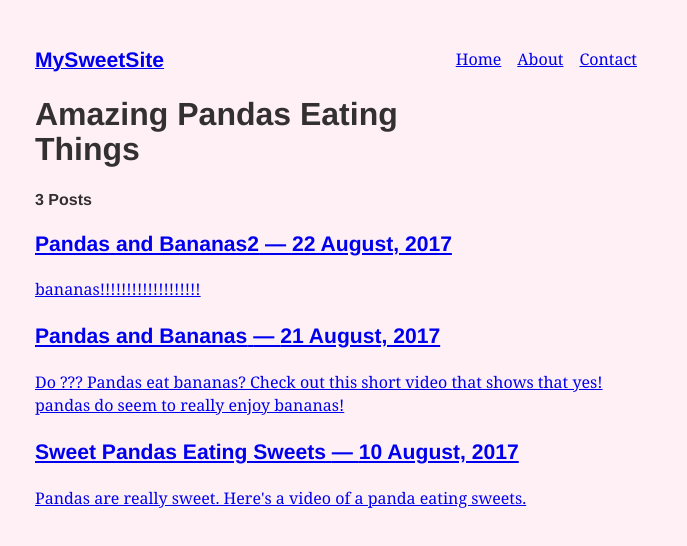
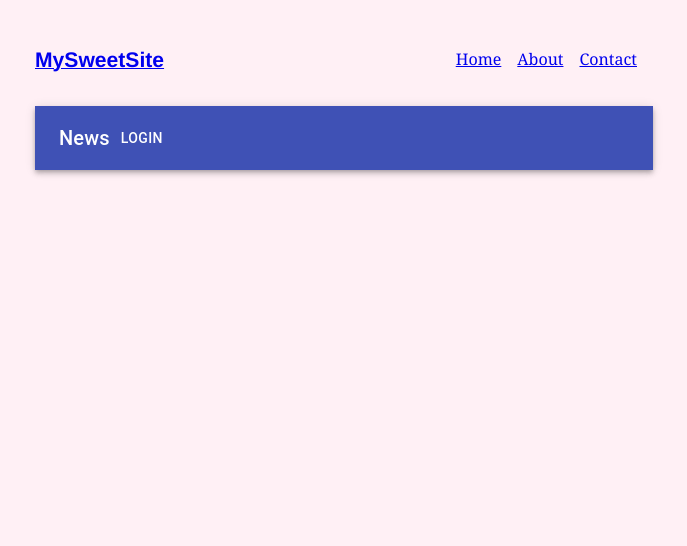
Before and after one commit to TARTIGA/Gatsby-Site, a Gatsby site: page / in a window 1280 px wide. Shown: the whole page, without its empty margins (296-983 px from the left). Built offline with nearby package versions, Linux system fonts and the light colour scheme; Gatsby itself is replaced by a stand-in of ours; some packages are replaced by stand-ins of ours.

Commit message:
add material ui

```diff
--- a/gatsby-config.js
+++ b/gatsby-config.js
@@ -6,7 +6,7 @@
 
 module.exports = {
   siteMetadata: {
-    title: `Pandas Eating Lots`,
+    title: `IP Project`,
   },
   plugins: [
     {
@@ -14,6 +14,15 @@ module.exports = {
       options: {
         name: `src`,
         path: `${__dirname}/src/`,
+      },
+    },
+    {
+      resolve: "gatsby-plugin-material-ui",
+      // If you want to use styled components you should change the injection order.
+      options: {
+        // stylesProvider: {
+        //   injectFirst: true,
+        // },
       },
     },
     `gatsby-transformer-remark`,
--- a/package.json
+++ b/package.json
@@ -13,8 +13,11 @@
     "test": "echo \"Write tests! -> https://gatsby.dev/unit-testing\""
   },
   "dependencies": {
+    "@material-ui/core": "^4.2.0",
+    "@material-ui/styles": "^4.2.0",
     "gatsby": "^2.13.13",
     "gatsby-plugin-manifest": "^2.2.3",
+    "gatsby-plugin-material-ui": "^2.1.4",
     "gatsby-plugin-offline": "^2.2.3",
     "gatsby-plugin-react-helmet": "^3.1.2",
     "gatsby-plugin-sharp": "^2.2.6",
--- a/src/pages/index.js
+++ b/src/pages/index.js
@@ -1,51 +1,50 @@
 import React from "react"
-import { Link, graphql } from "gatsby"
+// import { Link, graphql } from "gatsby"
 import Layout from "../components/layout"
+import {
+  AppBar,
+  Toolbar,
+  IconButton,
+  MenuIcon,
+  Typography,
+  Button,
+} from "@material-ui/core"
 import { Helmet } from "react-helmet" // for title desc in short SEO
 
 export default ({ data }) => {
   return (
     <Layout>
-      <div>
-        <Helmet>
-          <meta charSet="utf-8" />
-          <title>My Title22</title>
-          <link rel="canonical" href="http://mysite.com/example" />
-        </Helmet>
-        <h1>Amazing Pandas Eating Things</h1>
-        <h4>{data.allMarkdownRemark.totalCount} Posts</h4>
-        {data.allMarkdownRemark.edges.map(({ node }) => (
-          <div key={node.id}>
-            <Link to={node.fields.slug}>
-              <h3>
-                {node.frontmatter.title} <span>— {node.frontmatter.date}</span>
-              </h3>
-              <p>{node.excerpt}</p>
-            </Link>
-          </div>
-        ))}
-      </div>
+      <Helmet>
+        <meta charSet="utf-8" />
+        <title>IP PROJECT DOC</title>
+      </Helmet>
+      <AppBar position="static">
+        <Toolbar>
+          <Typography variant="h6">News</Typography>
+          <Button color="inherit">Login</Button>
+        </Toolbar>
+      </AppBar>
     </Layout>
   )
 }
 
-export const query = graphql`
-  query {
-    allMarkdownRemark(sort: { fields: [frontmatter___date], order: DESC }) {
-      totalCount
-      edges {
-        node {
-          id
-          frontmatter {
-            title
-            date(formatString: "DD MMMM, YYYY")
-          }
-          fields {
-            slug
-          }
-          excerpt
-        }
-      }
-    }
-  }
-`
+// export const query = graphql`
+//   query {
+//     allMarkdownRemark(sort: { fields: [frontmatter___date], order: DESC }) {
+//       totalCount
+//       edges {
+//         node {
+//           id
+//           frontmatter {
+//             title
+//             date(formatString: "DD MMMM, YYYY")
+//           }
+//           fields {
+//             slug
+//           }
+//           excerpt
+//         }
+//       }
+//     }
+//   }
+// `
```
Also changed, not shown: 1 other file.
